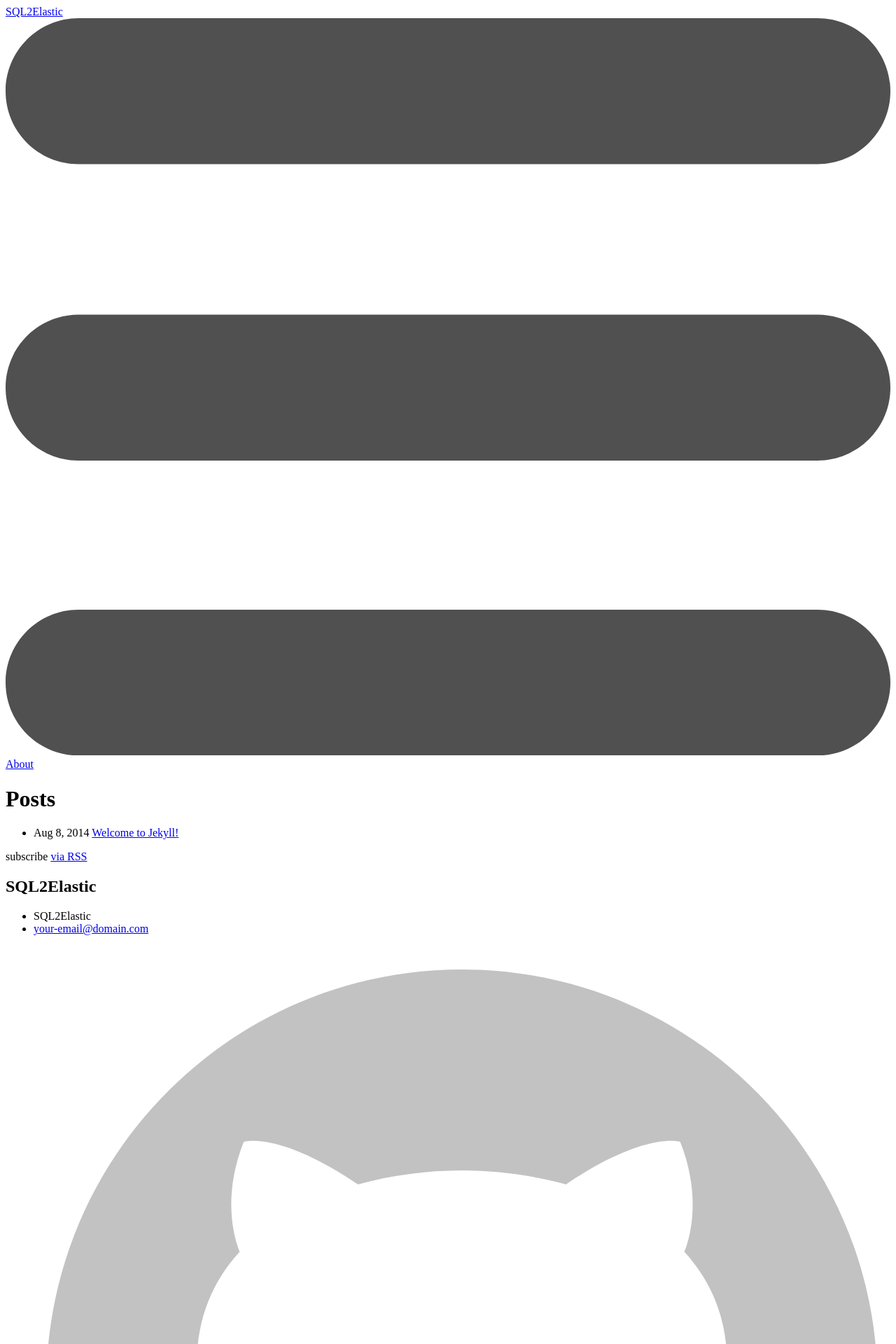
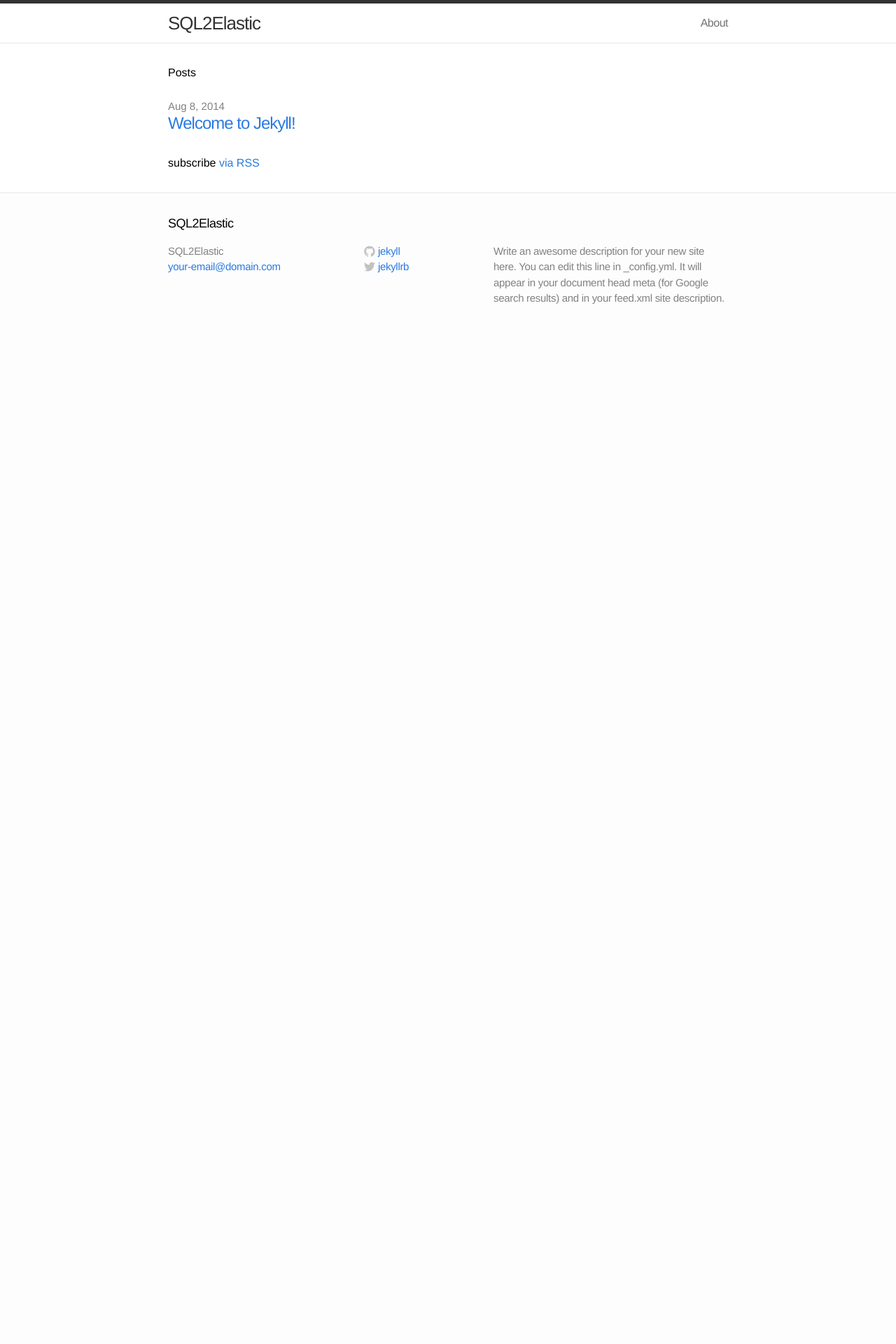
Before and after one commit to MaxHorstmann/sql2elastic, a Jekyll site: the page built from index.html, in a window 1280 px wide. Shown: the top 1920 px of the page at 70% size. Built offline with Jekyll 4.4.1, drawn with Linux system fonts in a browser that asks for light colours; after the commit the page ends 900 px from its top, so only the background shows below that.

Commit message:
fix base url

```diff
--- a/_config.yml
+++ b/_config.yml
@@ -2,7 +2,7 @@
 title: SQL2Elastic
 email: your-email@domain.com
 description: "Write an awesome description for your new site here. You can edit this line in _config.yml. It will appear in your document head meta (for Google search results) and in your feed.xml site description."
-baseurl: "sql2elastic/"
+baseurl: "/sql2elastic"
 url: "http://yourdomain.com"
 twitter_username: jekyllrb
 github_username:  jekyll
```
